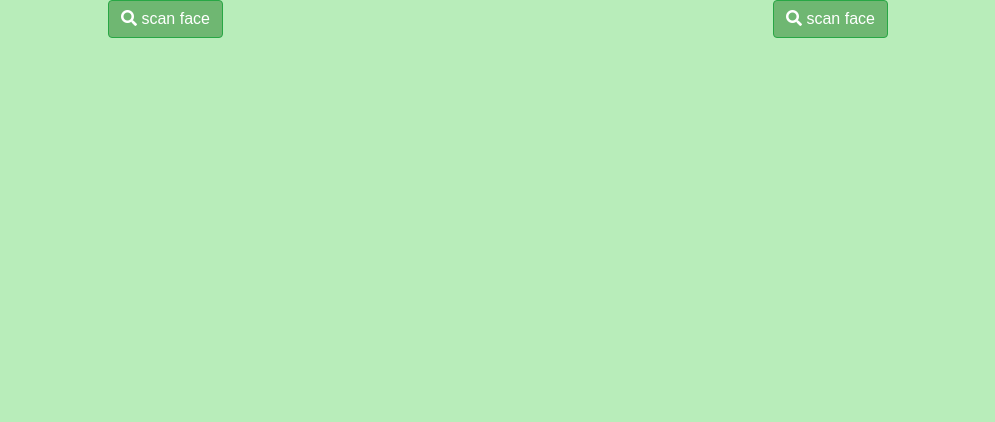
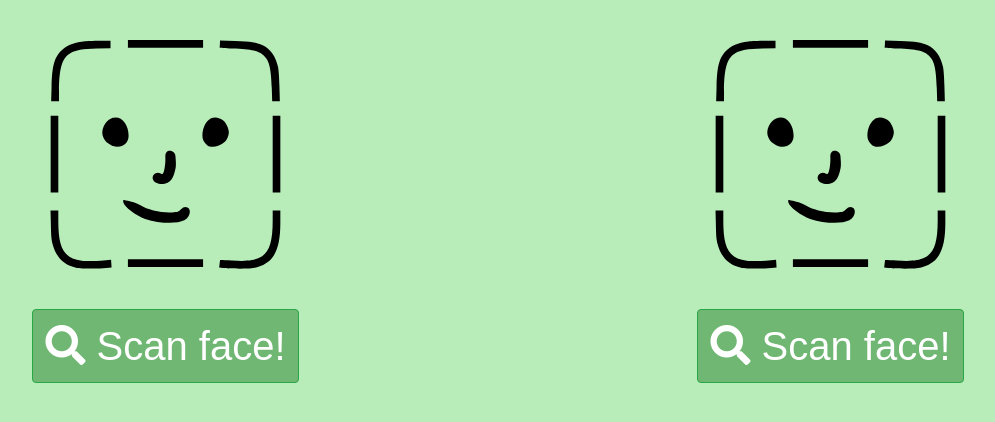
Before and after one commit to lyubchev/twin-check, a React (Create React App) app in the folder twincheck/: page / in a window 1280 px wide. Shown: the top 422 px of the page, without its empty margins (142-1137 px from the left). Built offline with nearby package versions, Linux system fonts and the light colour scheme.

Commit message:
Add FaceFrame component, adjust grid styling

```diff
--- a/twincheck/src/App.js
+++ b/twincheck/src/App.js
@@ -1,5 +1,6 @@
 import React, { Component } from 'react';
 import Button from './components/Button.jsx'
+import FaceFrame from './components/FaceFrame.jsx';
 import './assets/css/App.css'
 
 class App extends Component {
@@ -7,8 +8,13 @@ class App extends Component {
     return (
       <div className="grid">
         <div>
-          <Button /></div>
-        <div><Button /></div>
+          <FaceFrame />
+          <Button />
+        </div>
+        <div>
+          <FaceFrame />
+          <Button />
+        </div>
       </div>
     );
   }
--- a/twincheck/src/assets/css/App.css
+++ b/twincheck/src/assets/css/App.css
@@ -4,3 +4,11 @@
     grid-gap: 50px;
     text-align: center;
 }
+
+@media only screen and (max-width: 600px) {
+    .grid {
+        display: grid;
+        grid-template-columns: repeat(1, 1fr);
+        grid-gap: 50px;
+    }
+}
--- a/twincheck/src/assets/css/Button.css
+++ b/twincheck/src/assets/css/Button.css
@@ -1,4 +1,6 @@
 .scan-btn {
+    margin-top: 5vh;
+    font-size: 5vh !important;
     background-color: #6fb772 !important;
 }
 
--- /dev/null
+++ b/twincheck/src/assets/css/FaceFrame.css
@@ -0,0 +1,5 @@
+.faceFrame {
+    margin-top: 5vh;
+    width: 50%;
+    height: 50%;
+}
--- a/twincheck/src/components/Button.jsx
+++ b/twincheck/src/components/Button.jsx
@@ -6,7 +6,7 @@ export default class Button extends Component {
         return (
             <div>
                 <button className="btn btn-success scan-btn">
-                <i className="fas fa-search"></i> scan face
+                <i className="fas fa-search"></i> Scan face!
                 </button>
             </div>
         );
--- /dev/null
+++ b/twincheck/src/components/FaceFrame.jsx
@@ -0,0 +1,11 @@
+import React, { Component } from 'react';
+import '../assets/css/FaceFrame.css';
+import FaceImage from '../assets/images/Face.svg';
+
+export default class FaceFrame extends Component {
+    render() {
+        return (
+            <img className="faceFrame" src={FaceImage} alt="" />
+        );
+    }
+}
```
